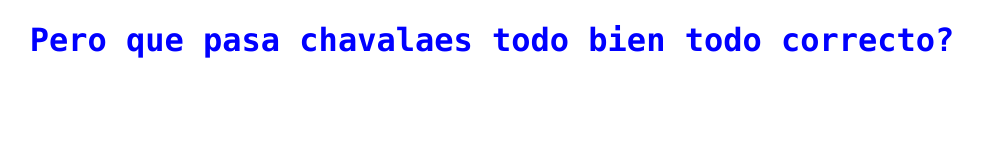
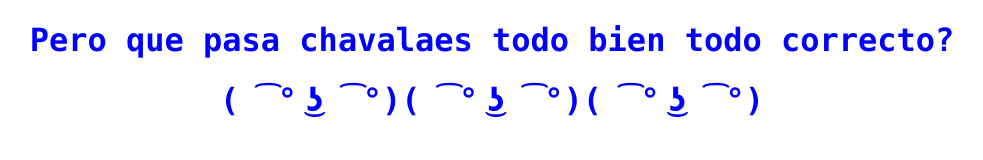
Before and after one commit to dsmendax/bootdeoro, a plain HTML site: page index.html in a window 1280 px wide. Shown: the whole page, without its empty margins (148-1131 px from the left). Drawn offline with Linux system fonts and the light colour scheme.

Commit message:
Update index.html

```diff
--- a/index.html
+++ b/index.html
@@ -2,13 +2,14 @@
 <html>
 
 <head>
-	<title>Chuerk</title>
+	<title>OMAEWA MO SHINDERU</title>
 	<meta charset="unicode">
 	<link rel="stylesheet" type="text/css" href="estilo.css">
 </head>
 
 <body>
 	<h1 id="mi_estilo">Pero que pasa chavalaes todo bien todo correcto?</h1>
+	<h1 id="mi_estilo">( ͡° ͜ʖ ͡°)( ͡° ͜ʖ ͡°)( ͡° ͜ʖ ͡°)</h1>
 </body>
 
 </html>
```
